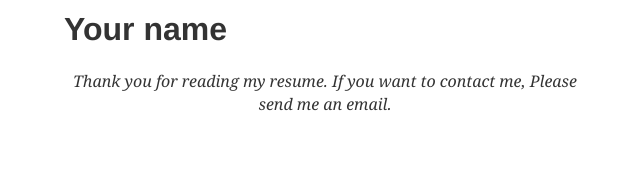
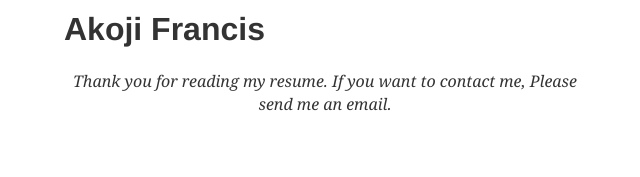
Before and after one commit to akojif/akf.io, a Gatsby site: page /about in a window 1280 px wide. Shown: the whole page, without its empty margins (315-955 px from the left). Built offline with nearby package versions, Linux system fonts and the light colour scheme; Gatsby itself is replaced by a stand-in of ours; some packages are replaced by stand-ins of ours; what typography-theme-github would draw is missing.

Commit message:
Update resume-en.md

```diff
--- a/content/__about/resume-en.md
+++ b/content/__about/resume-en.md
@@ -4,7 +4,7 @@ date: 2019-1-27 16:21:13
 lang: 'en'
 ---
 
-# Your name
+# Akoji Francis
 
 <div align="center">
 
```
